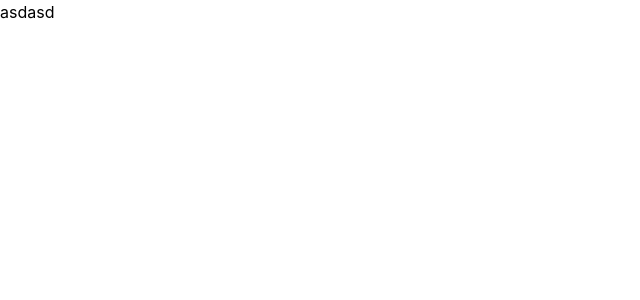
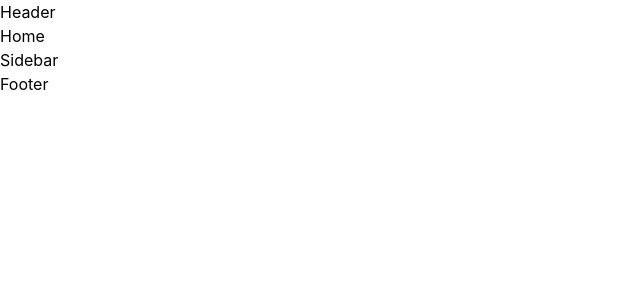
Before and after one commit to MateuszRyniewicz/ecommerce-shop-portfolio, a React (Create React App) app: page / in a window 1280 px wide. Shown: the top 300 px of the page, without its empty margins (0-640 px from the left). Built offline with nearby package versions, Linux system fonts and the light colour scheme.

Commit message:
added Routers in app

```diff
--- a/src/App.js
+++ b/src/App.js
@@ -1,5 +1,25 @@
+import { BrowserRouter as Router, Route, Routes } from 'react-router-dom';
+
+import Header from './components/Header';
+import Footer from './components/Footer';
+import Sidebar from './components/Sidebar';
+
+import Home from './pages/Home';
+import ProductDetails from './pages/ProductDetails';
 const App = () => {
-	return <p>asdasd</p>;
+	return (
+		<div className='overflow-hidden'>
+			<Router>
+				<Header />
+				<Routes>
+					<Route path='/' element={<Home />} />
+					<Route path='/products/:id' element={<ProductDetails />} />
+				</Routes>
+				<Sidebar />
+				<Footer />
+			</Router>
+		</div>
+	);
 };
 
 export default App;
```
Also changed, not shown: package.json (+6 -1 lines), 1 other file (tests, documents, lock files or other folders).
